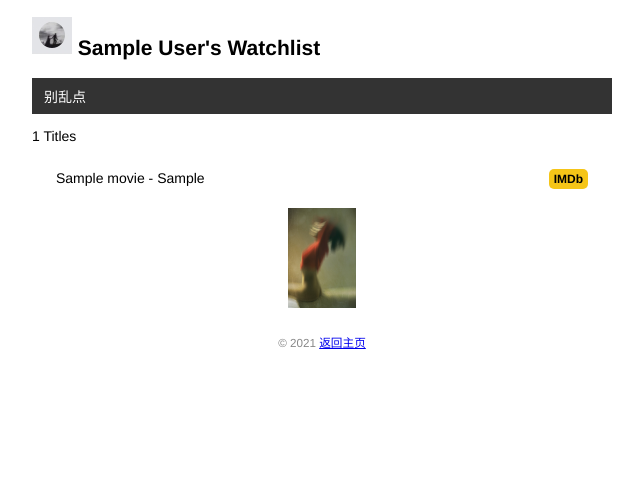
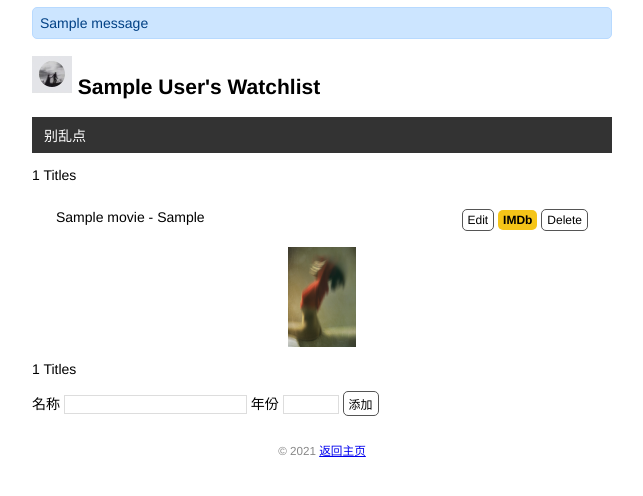
Before and after one commit to John0520dd/day2, a Flask app: page / in a window 1280 px wide. Shown: the top 496 px of the page, without its empty margins (318-961 px from the left). Run offline with Flask 2, Linux system fonts and the light colour scheme; tables that the repository leaves empty hold one stand-in row (values such as "Sample post"); one stand-in notice (Sample message) is shown.

Commit message:
what the hell

```diff
--- a/app.py
+++ b/app.py
@@ -1,4 +1,4 @@
-from flask import Flask,render_template
+from flask import Flask,render_template,request,url_for,redirect,flash
 from flask import url_for
 from flask_sqlalchemy import SQLAlchemy
 import config
@@ -30,11 +30,60 @@ def inject_user(): # 函数名可以随意修改
     return dict(user=user) # 需要返回字典，等同于return {'user': user}
 
 @app.route('/')
-def index():
+def hello():
     # user = User.query.first() # 读取用户记录
     movies = Movie.query.all() # 读取所有电影记录
     # return render_template('index1.html', movies=movies)
     return render_template('index.html', movies=movies)
+
+@app.route('/', methods=['GET', 'POST'])
+def index():
+    if request.method == 'POST': # 判断是否是 POST 请求 # 获取表单数据
+        title = request.form.get('title') # 传入表单对应输入字段的 name 值
+        year = request.form.get('year') # 验证数据
+        if not title or not year or len(year) > 4 or len(title) > 60:
+            flash('Invalid input.') # 显示错误提示
+            return redirect(url_for('index')) # 重定向回主页
+
+        # 保存表单数据到数据库
+        movie = Movie(title=title, year=year) # 创建记录
+        db.session.add(movie) # 添加到数据库会话
+        db.session.commit() # 提交数据库会话
+        flash('Item created.') # 显示成功创建的提示
+        return redirect(url_for('hello')) # 重定向回主页
+        user = User.query.first()
+        movies = Movie.query.all()
+    return render_template('index.html', user=user, movies=movies)
+
+
+@app.route('/movie/edit/<int:movie_id>', methods=['GET', 'POST'])
+def edit(movie_id):
+    movie = Movie.query.get_or_404(movie_id)
+
+    if request.method == 'POST': # 处理编辑表单的提交请求
+        title = request.form['title']
+        year = request.form['year']
+
+        if not title or not year or len(year) > 4 or len(title) > 60:
+            flash('Invalid input.')
+            return redirect(url_for('edit', movie_id=movie_id)) # 重定向回对应的编辑页面
+
+        movie.title = title # 更新标题
+        movie.year = year # 更新年份
+        db.session.commit() # 提交数据库会话
+        flash('Item updated.')
+        return redirect(url_for('hello')) # 重定向回主页
+
+    return render_template('edit.html', movie=movie) # 传入被编辑 的电影记录
+
+@app.route('/movie/delete/<int:movie_id>', methods=['POST']) # 限定只接受 POST 请求
+def delete(movie_id):
+    movie = Movie.query.get_or_404(movie_id) # 获取电影记录
+    db.session.delete(movie) # 删除对应的记录
+    db.session.commit() # 提交数据库会话
+    flash('Item deleted.')
+    return redirect(url_for('hello')) # 重定向回主页
+
 
 @app.errorhandler(404) # 传入要处理的错误代码
 def page_not_found(e): # 接受异常对象作为参数
@@ -44,4 +93,4 @@ def page_not_found(e): # 接受异常对象作为参数
 
 
 if __name__ == '__main__':
-    app.run(Debug=True)
+    app.run()
--- a/config.py
+++ b/config.py
@@ -5,6 +5,5 @@ PASSWORD = '20000520'
 HOST = '127.0.0.1'
 PORT = '3306'
 DATABASE = 'flask_demo'
-
-SQLALCHEMY_DATABASE_URI = "{}+{}://{}:{}@{}:{}/{}?charset=utf8".format(DIALECT, DRIVER, USERNAME, PASSWORD, HOST, PORT,
-                                                                       DATABASE)
+SECRET_KEY = 'TPmi4aLWRbyVq8zu9v82dWYW1'
+SQLALCHEMY_DATABASE_URI = "{}+{}://{}:{}@{}:{}/{}?charset=utf8".format(DIALECT, DRIVER, USERNAME, PASSWORD, HOST, PORT,DATABASE)
--- a/static/style.css
+++ b/static/style.css
@@ -84,3 +84,49 @@ nav li a:hover {
     border-radius: 5px;
     padding: 3px 5px;
 }
+
+/* 覆盖某些浏览器对 input 元素定义的字体 */
+input[type=submit] {
+    font-family: inherit;
+}
+
+input[type=text] {
+    border: 1px solid #ddd;
+}
+
+input[name=year] {
+    width: 50px;
+}
+
+.btn {
+    font-size: 12px;
+    padding: 3px 5px;
+    text-decoration: none;
+    cursor: pointer;
+    background-color: white;
+    color: black;
+    border: 1px solid #555555;
+    border-radius: 5px;
+}
+
+.btn:hover {
+    text-decoration: none;
+    background-color: black;
+    color: white;
+    border: 1px solid black;
+}
+
+.alert {
+    position: relative;
+    padding: 7px;
+    margin: 7px 0;
+    border: 1px solid transparent;
+    color: #004085;
+    background-color: #cce5ff;
+    border-color: #b8daff;
+    border-radius: 5px;
+}
+
+.inline-form	{
+display:	inline;
+}
--- a/templates/base.html
+++ b/templates/base.html
@@ -9,6 +9,10 @@
     {% endblock %}
 </head>
 <body>
+    <!-- 插入到页面标题上方 -->
+    {% for message in get_flashed_messages() %}
+        <div class="alert">{{ message }}</div>
+    {% endfor %}
     <h2>
     <img alt="Avatar" class="avatar" src="{{ url_for('static', filename='images/3.jpg') }}">
         {{ user.name }}'s Watchlist
--- a/templates/index.html
+++ b/templates/index.html
@@ -4,10 +4,25 @@
     <ul class="movie-list"> {% for movie in movies %}
         <li>{{ movie.title }} - {{ movie.year }}
             <span class="float-right">
-                <a class="imdb" href="https://www.imdb.com/find?q={{ movie.title }}" target="_blank" title="Find this movie on IMDb"> IMDb</a>
+
+                <a class="btn" href="{{ url_for('edit', movie_id=movie.id) }}">Edit</a>
+
+
+                <a class="imdb" href="https://www.imdb.com/find?q={{ movie.title }}" target="_blank"
+                   title="Find this movie on IMDb"> IMDb</a>
+                <form class="inline-form" method="post" action="{{ url_for('delete',movie_id=movie.id)}}">
+                <input class="btn" type="submit" name="delete" value="Delete" onclick="return	confirm('Are  you  sure?')">
+                </form>
             </span>
+
         </li> {% endfor %}
     </ul>
     <img alt="Walking Totoro" class="totoro" src="{{ url_for('static', filename='girl.jpg') }}"
          title="to~to~ro~">
+    <p>{{ movies|length }} Titles</p>
+    <form method="post">
+        名称 <input type="text" name="title" autocomplete="off" required>
+        年份 <input type="text" name="year" autocomplete="off" required>
+        <input class="btn" type="submit" name="submit" value="添加">
+    </form>
 {% endblock %}
```
Also changed, not shown: templates/edit.html (added, +9 -0 lines).
